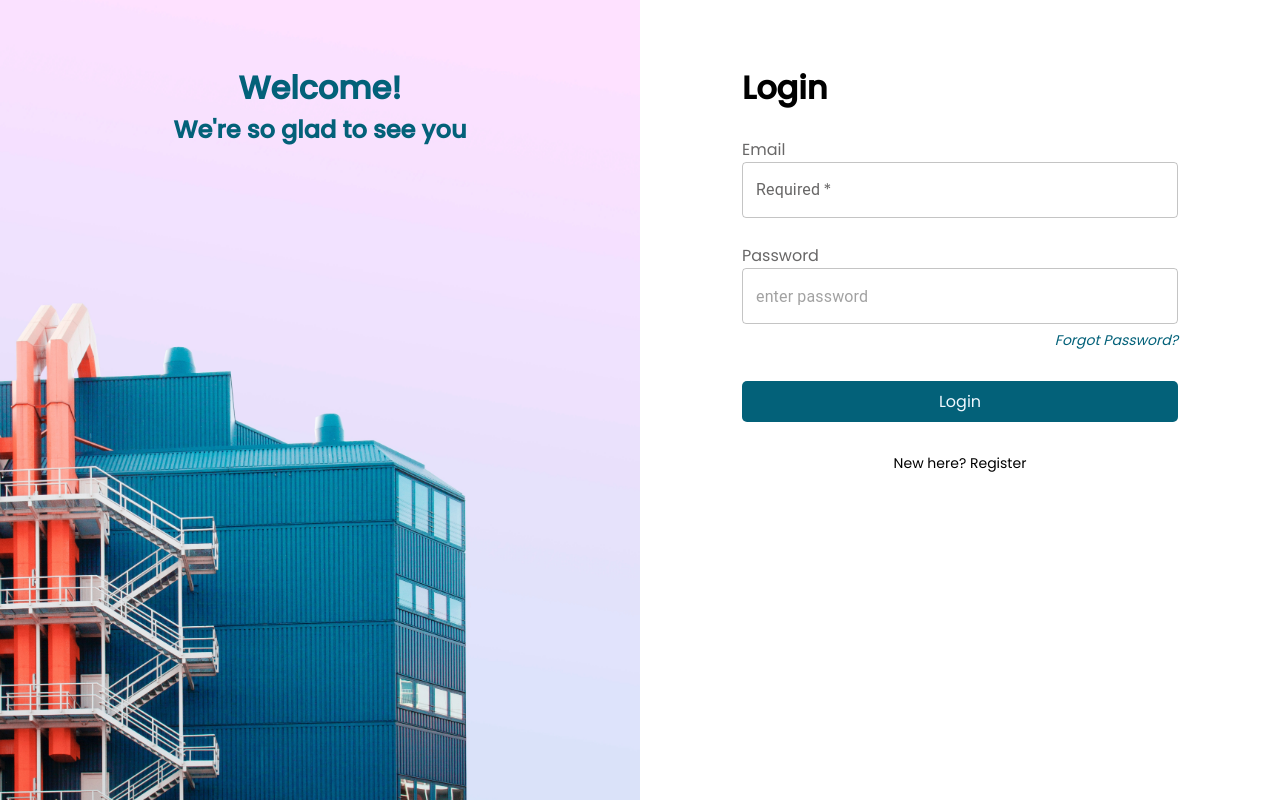
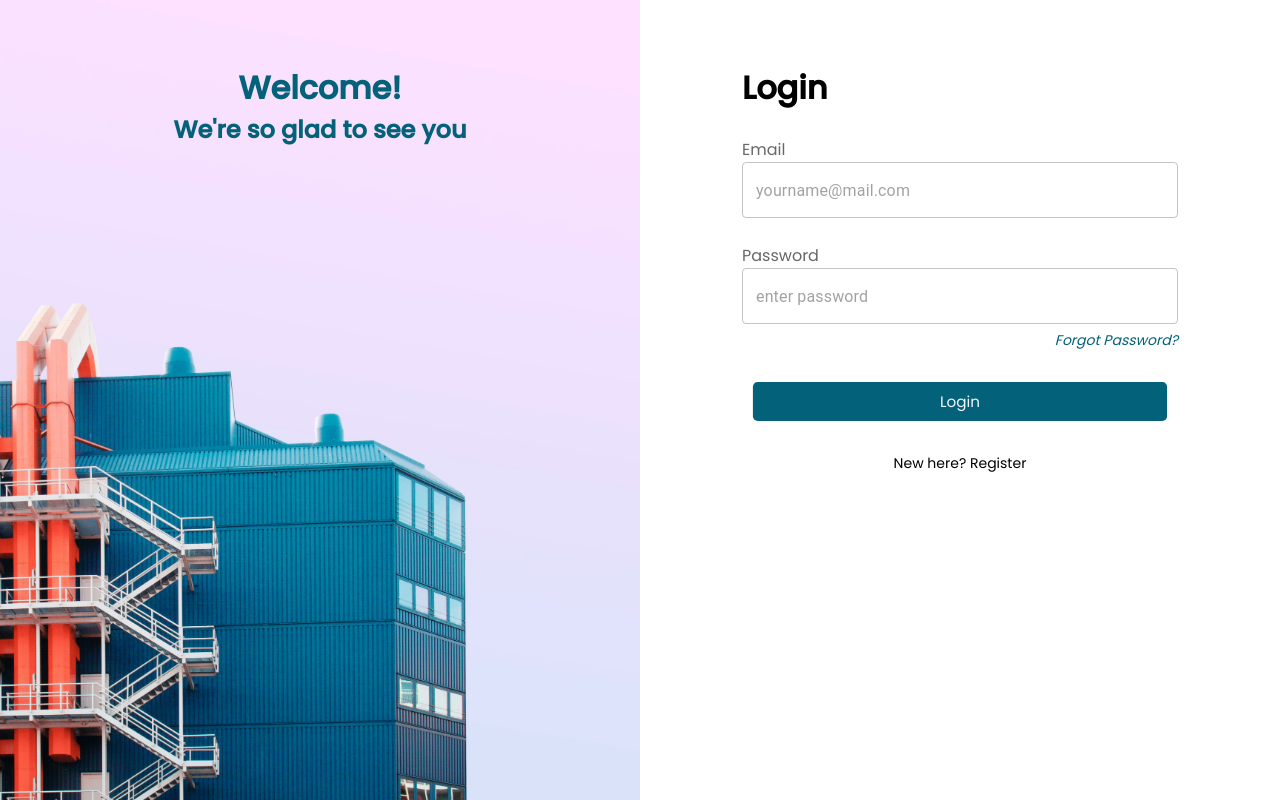
Before and after one commit to kkothari2001/SIH-PreHack-Narcodes, a React (Create React App) app in the folder client/: page /auth in a window 1280 px wide. In both pictures the pointer is over the element "Login". Built offline with nearby package versions, Linux system fonts and the light colour scheme.

Commit message:
hover effect for all buttons

```diff
--- a/client/src/Components/Auth.js
+++ b/client/src/Components/Auth.js
@@ -16,8 +16,6 @@ const Login = ({ setLogin }) => {
       <br />
       <label>Email</label>
       <TextField
-        required
-        label="Required"
         variant="outlined"
         fullWidth
         placeholder="yourname@mail.com"
--- a/client/src/css/Auth.css
+++ b/client/src/css/Auth.css
@@ -35,4 +35,9 @@
   white-space: nowrap;
   border-radius: 5px;
   cursor: pointer;
+  transition: .2s ease-in-out 0s;
 }
+
+.login-button:hover {
+  transform: scale(0.95);
+}
--- a/client/src/css/Landing.css
+++ b/client/src/css/Landing.css
@@ -15,7 +15,11 @@
   border-radius: 5px;
   width: fit-content;
   margin: 2rem 0;
+  transition: .2s ease-in-out 0s;
 }
+.CTA:hover{
+  transform: scale(0.95);
+  }
 
 .why-choose-us {
   background-color: #eee6fa;
@@ -55,4 +59,9 @@
   width: 200px;
   margin: auto;
   cursor: pointer;
+  transition: .2s ease-in-out 0s;
 }
+
+.join-us:hover {
+  transform: scale(0.95);
+}
--- a/client/src/css/Navbar.css
+++ b/client/src/css/Navbar.css
@@ -18,8 +18,11 @@
   white-space: nowrap;
   border-radius: 5px;
   cursor: pointer;
+  transition: .2s ease-in-out 0s;
 }
-
+.login-button-nav:hover {
+  transform: scale(0.95);
+}
 .search {
     margin:0 3rem;
     width: 100%;
--- a/client/src/css/Tutor.css
+++ b/client/src/css/Tutor.css
@@ -35,4 +35,9 @@
   width: fit-content;
   margin: auto;
   margin-top: 2rem;
+  transition: .2s ease-in-out 0s;
 }
+
+.CTAA:hover {
+  transform: scale(0.95);
+}
```
